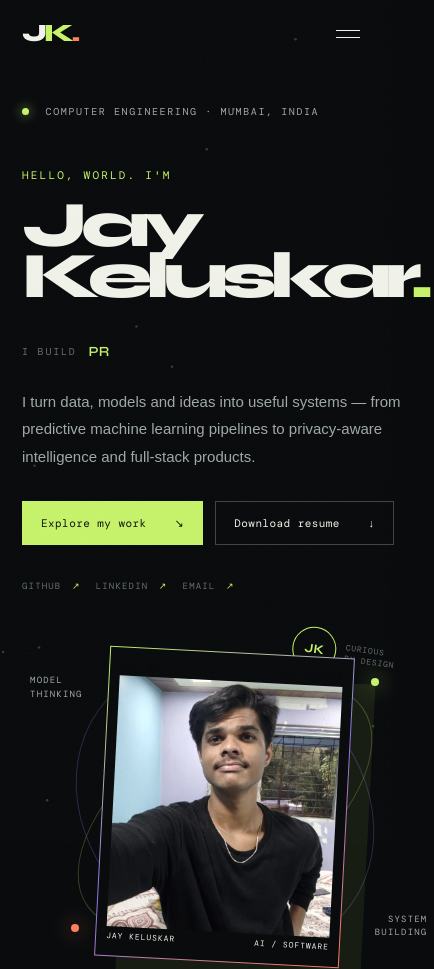
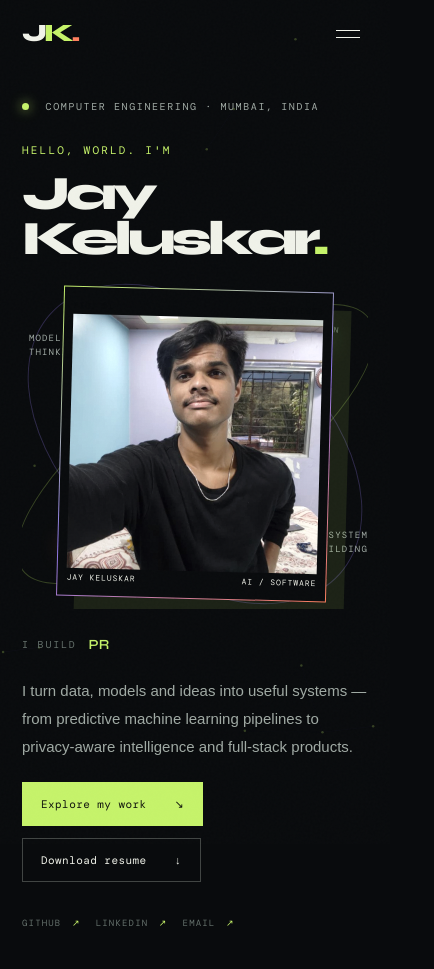
Before and after one commit to Jayz-yuors/Jayz-yuors.github.io, a plain HTML site: page index.html in a window 390 px wide. Shown: the top 969 px of the page, 434 px wide, since content can reach past the window. Drawn offline with nearby package versions, Linux system fonts and the light colour scheme.

Commit message:
Revise hero section layout and content
Updated hero section with new layout and content.

```diff
--- a/index.html
+++ b/index.html
@@ -334,6 +334,52 @@ button, a { -webkit-tap-highlight-color: transparent; }
   .ticker-track { animation: none; }
 }
 
+.portrait-fallback { width: 100%; height: calc(100% - 37px); display: grid; place-items: center; background: var(--panel-2); color: var(--lime); font: 800 72px var(--display); }
+.portrait-fallback[hidden] { display: none; }
+
+
+/* V4 HERO RECOMPOSITION — name first, portrait immediately after */
+.hero { min-height: auto; padding-top: 112px; padding-bottom: 28px; justify-content: flex-start; }
+.hero-layout { display: block; padding: 42px 0 24px; }
+.hero-copy { display: contents; }
+.hero-kicker { margin-bottom: 14px; }
+.hero-name { font-size: clamp(58px, 8.2vw, 116px); line-height: .88; letter-spacing: -.085em; max-width: 1100px; }
+.hero-name > span { display: inline; }
+.hero-name > span + span { margin-left: .18em; }
+.hero-visual { min-height: 0; height: clamp(300px, 38vw, 430px); width: 100%; margin: 24px 0 18px; display: flex; justify-content: center; align-items: center; overflow: hidden; }
+.portrait-frame { width: clamp(260px, 29vw, 390px); height: min(100%, 410px); aspect-ratio: auto; padding: 10px; transform: rotate(1.5deg); box-shadow: 18px 18px 0 rgba(198,243,106,.10); }
+.portrait { width: 100%; height: calc(100% - 36px); object-fit: cover; object-position: 50% 22%; }
+.portrait-topline,.portrait-bottomline { height: 18px; }
+.visual-orbit.orbit-one { width: min(700px, 70vw); height: 220px; }
+.visual-orbit.orbit-two { width: min(620px, 65vw); height: 330px; }
+.role-line { margin: 12px 0 12px; }
+.hero-description { max-width: 720px; }
+.hero-actions { margin-top: 22px; }
+.hero-bottom { margin-top: 22px; }
+
+/* Keep every selected project in the same consistent two-column card system. */
+.project-card.featured { grid-column: auto; min-height: 300px; background: linear-gradient(145deg,rgba(255,255,255,.035),rgba(255,255,255,.012)); }
+.project-card.featured h3 { font-size: clamp(23px,3vw,34px); }
+
+@media (min-width: 1100px) {
+  .hero { padding-top: 112px; }
+  .hero-layout { padding-top: 36px; }
+  .hero-visual { height: 400px; }
+}
+@media (max-width: 760px) {
+  .hero { padding-top: 100px; }
+  .hero-layout { padding-top: 30px; }
+  .hero-name { font-size: clamp(48px, 12vw, 76px); line-height: .94; }
+  .hero-name > span { display: block; }
+  .hero-name > span + span { margin-left: 0; }
+  .hero-visual { height: 330px; margin: 18px 0 14px; }
+  .portrait-frame { width: min(270px, 76vw); height: 310px; }
+  .visual-orbit.orbit-one { width: 110vw; height: 150px; }
+  .visual-orbit.orbit-two { width: 100vw; height: 250px; }
+  .project-grid { grid-template-columns: 1fr; }
+  .project-card.featured { grid-column: auto; }
+}
+
 </style>
   <style>
     html { color-scheme: dark; }
@@ -381,20 +427,8 @@ button, a { -webkit-tap-highlight-color: transparent; }
         <div class="hero-copy">
           <p class="hero-kicker reveal">HELLO, WORLD. I'M</p>
           <h1 class="hero-name reveal"><span>Jay</span><span class="name-second">Keluskar<span class="lime-dot">.</span></span></h1>
-          <div class="role-line reveal"><span class="role-prefix">I BUILD</span><span id="typedRole" aria-live="polite"></span><span class="type-caret">|</span></div>
-          <p class="hero-description reveal">I turn data, models and ideas into useful systems — from predictive machine learning pipelines to privacy-aware intelligence and full-stack products.</p>
-          <div class="hero-actions reveal">
-            <a class="button button-primary" href="#work">Explore my work <span>↘</span></a>
-            <a class="button button-outline" href="./Nov_2026_JayK_CV.pdf" download>Download resume <span>↓</span></a>
-          </div>
-          <div class="hero-socials reveal">
-            <a href="https://github.com/Jayz-yuors" target="_blank" rel="noopener">GITHUB <span>↗</span></a>
-            <a href="https://www.linkedin.com/in/jay-keluskar-b17601358/" target="_blank" rel="noopener">LINKEDIN <span>↗</span></a>
-            <a href="mailto:jaykeluskar106@gmail.com">EMAIL <span>↗</span></a>
-          </div>
-        </div>
 
-        <div class="hero-visual reveal">
+          <div class="hero-visual reveal">
           <div class="visual-orbit orbit-one"></div>
           <div class="visual-orbit orbit-two"></div>
           <div class="visual-cross cross-one"></div>
@@ -408,6 +442,19 @@ button, a { -webkit-tap-highlight-color: transparent; }
           <div class="orbit-label orbit-label-a">MODEL<br>THINKING</div>
           <div class="orbit-label orbit-label-b">SYSTEM<br>BUILDING</div>
           <div class="visual-stamp"><span>JK</span><small>CURIOUS<br>BY DESIGN</small></div>
+          </div>
+
+          <div class="role-line reveal"><span class="role-prefix">I BUILD</span><span id="typedRole" aria-live="polite"></span><span class="type-caret">|</span></div>
+          <p class="hero-description reveal">I turn data, models and ideas into useful systems — from predictive machine learning pipelines to privacy-aware intelligence and full-stack products.</p>
+          <div class="hero-actions reveal">
+            <a class="button button-primary" href="#work">Explore my work <span>↘</span></a>
+            <a class="button button-outline" href="./Nov_2026_JayK_CV.pdf" download>Download resume <span>↓</span></a>
+          </div>
+          <div class="hero-socials reveal">
+            <a href="https://github.com/Jayz-yuors" target="_blank" rel="noopener">GITHUB <span>↗</span></a>
+            <a href="https://www.linkedin.com/in/jay-keluskar-b17601358/" target="_blank" rel="noopener">LINKEDIN <span>↗</span></a>
+            <a href="mailto:jaykeluskar106@gmail.com">EMAIL <span>↗</span></a>
+          </div>
         </div>
       </div>
 
```
